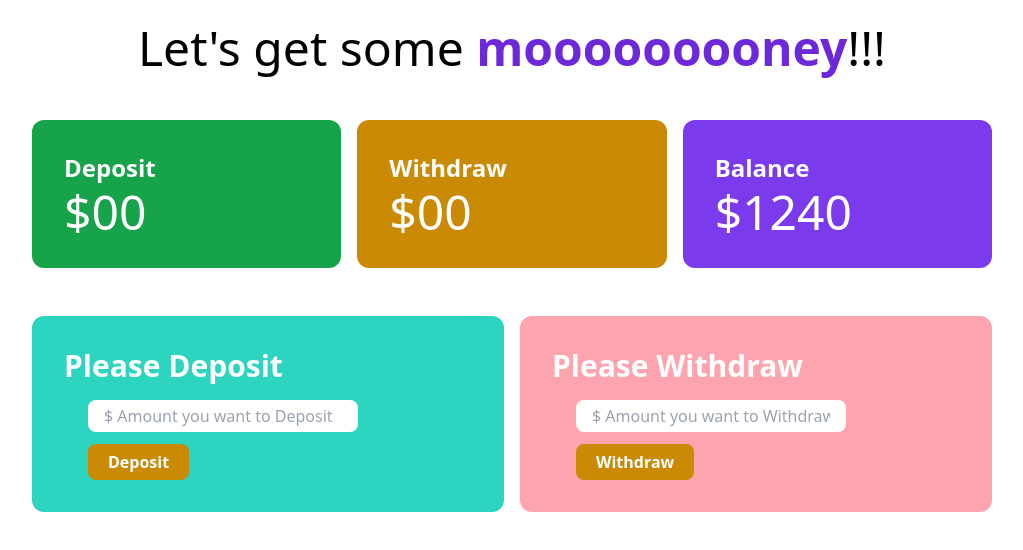
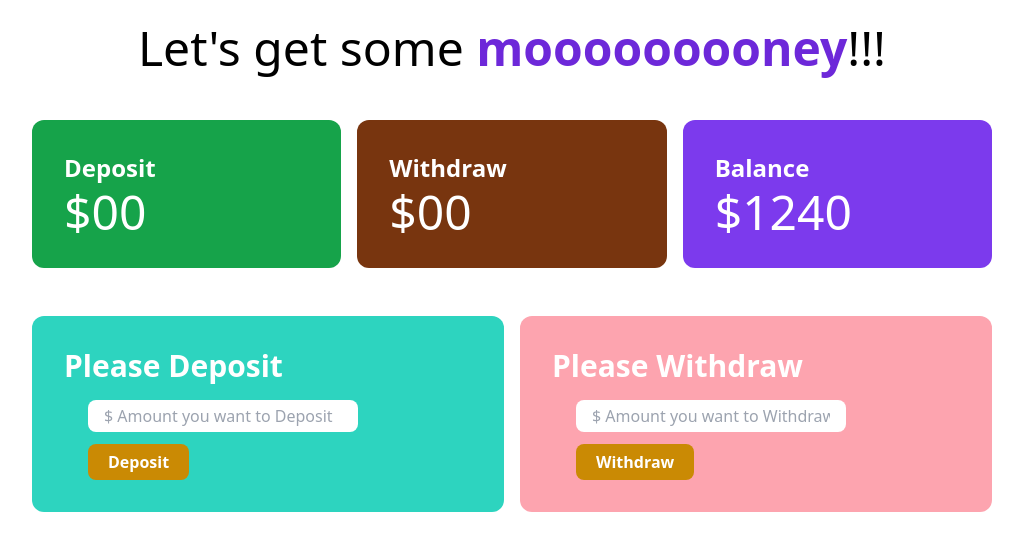
Before and after one commit to HasanBakar/Baap-er-Bank, a plain HTML site: page index.html in a window 1280 px wide. Shown: the whole page, without its empty margins (128-1151 px from the left). Drawn offline with nearby package versions, Linux system fonts and the light colour scheme.

Commit message:
amber color added

```diff
--- a/index.html
+++ b/index.html
@@ -24,7 +24,7 @@
                         <h2 class="text-5xl">$<span id="current_deposit">00</span></h2>
                     </div>
                     <!-- withdraw total  -->
-                    <div class="bg-yellow-600 p-8 rounded-xl">
+                    <div class="bg-amber-900 p-8 rounded-xl">
                         <h4 class="text-2xl font-semibold pb-1">Withdraw</h4>
                         <h2 class="text-5xl">$<span id="Previous_withdraw">00</span></h2>
                     </div>
```
